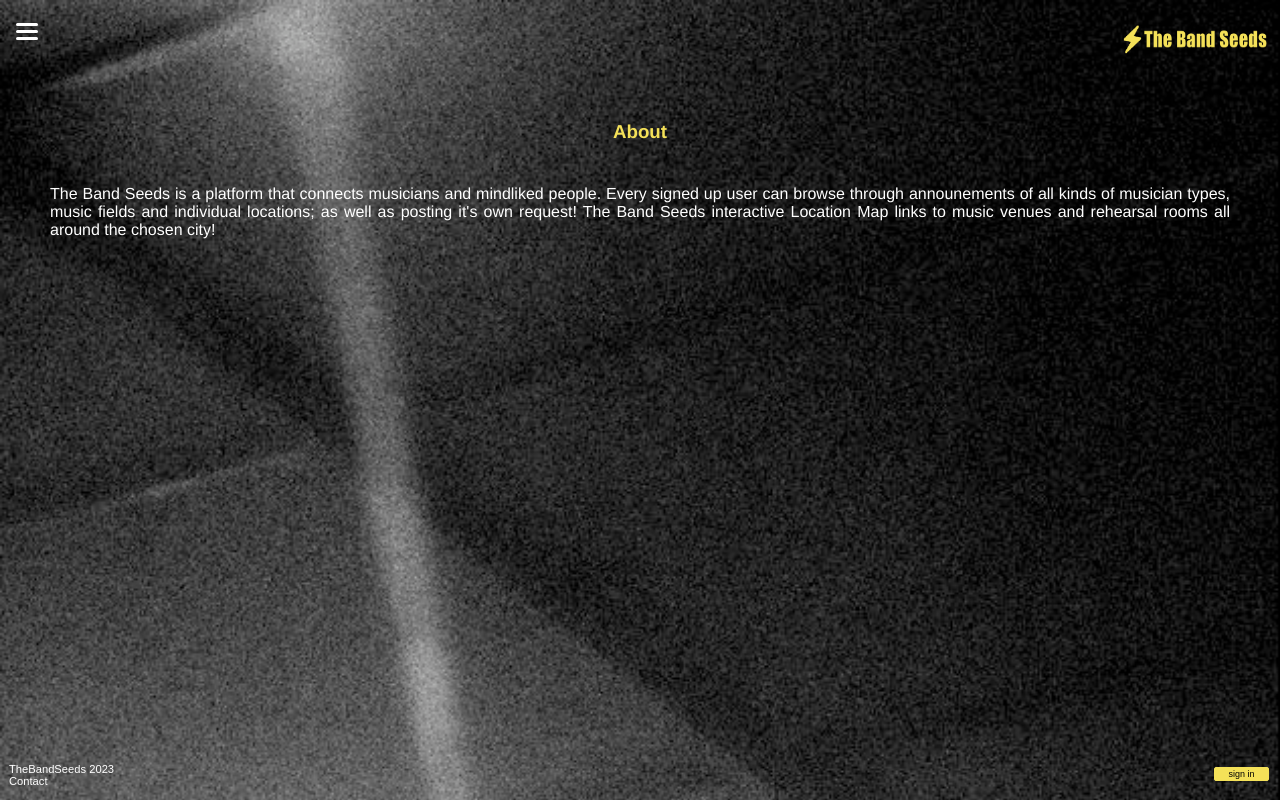
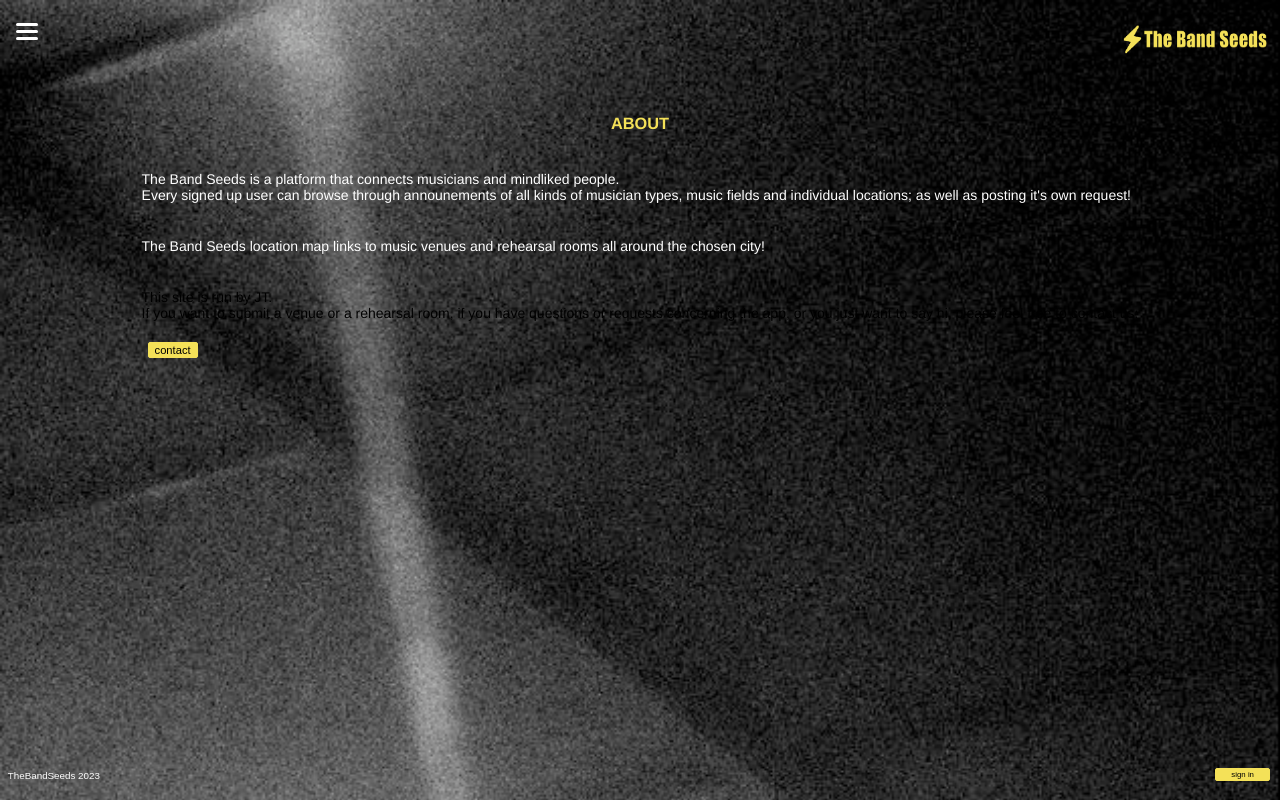
Before and after one commit to JoseMTrias/my-capstone-app, a Next.js app: page /about in a window 1280 px wide. Built offline with nearby package versions, Linux system fonts and the light colour scheme; no server answers.

Commit message:
last styling

```diff
--- a/src/components/Button/styled.js
+++ b/src/components/Button/styled.js
@@ -65,6 +65,15 @@ const StyledButton = styled.button`
 	&:active {
 		/* background: #bad; */
 	}
+
+	&.button-contact {
+		margin: 0px 2px 2px 6px;
+		background-color: #f4e158;
+		border: #f4e158 1px solid;
+		color: black;
+		font-size: 0.8em;
+		width: 50px;
+	}
 `;
 
 export default StyledButton;
--- a/src/components/Footer/Footer.js
+++ b/src/components/Footer/Footer.js
@@ -5,7 +5,7 @@ export default function Footer() {
 	return (
 		<>
 		<StyledFooter>
-			<p >TheBandSeeds 2023<br></br><a className='footer-link-text' href='mailto:jmgarciatrias@gmail.com'>Contact</a></p>
+			<p >TheBandSeeds 2023</p>
 			<LoginButton></LoginButton>
 		</StyledFooter>
 		</>
--- a/src/pages/about.js
+++ b/src/pages/about.js
@@ -1,4 +1,6 @@
 import Head from 'next/head';
+import StyledButton from '../components/Button/styled';
+import Link from 'next/link';
 
 export default function AboutPage() {
 	return (
@@ -7,12 +9,20 @@ export default function AboutPage() {
 				<title key="title">About</title>
 				<meta key="description" name="description" content="About" />
 			</Head>
-			<h3 className='map-header'>About</h3>
+			<h3 className='map-header'>ABOUT</h3>
 			<p className='about-text'>
-			The Band Seeds is a platform that connects musicians and mindliked people. Every signed up user can browse through
+			The Band Seeds is a platform that connects musicians and mindliked people.<br></br> Every signed up user can browse through
 			announements of all kinds of musician types, music fields and individual locations; as well as posting it's own request!
-			The Band Seeds interactive Location Map links to music venues and rehearsal rooms all around the chosen city!
 			</p>
+			<p>The Band Seeds location map links to music venues and rehearsal rooms all around the chosen city!</p>
+			<p className='about-contact-text'>This site is run by JT.<br></br>
+			If you want to submit a venue or a rehearsal room, if you have questions or requests concerning the app, or you just want to say hi, please feel free to contact us:</p>
+			<StyledButton className='button-contact'>
+				<a href="mailto:jmgarciatrias@gmail.com" className='contact-button-link'>contact</a>
+			</StyledButton>
 		</>
 	);
 }
+
+
+// href='mailto:jmgarciatrias@gmail.com
--- a/src/pages/announcements/[id].js
+++ b/src/pages/announcements/[id].js
@@ -36,7 +36,7 @@ export default function AnnouncementDetailPage() {
 
 	return (
 		<div >
-			<h3 className='ad-profile-header'>Announcement Profile</h3>
+			<h4 className='ad-profile-header'>ANNOUNCEMENT PROFILE</h4>
 			<Card
 				id={announcementDetail._id}
 				date={announcementDetail.date}
--- a/src/pages/index.js
+++ b/src/pages/index.js
@@ -16,7 +16,7 @@ export default function HomePage() {
 			<h2 className='slogan'>PLUG IN<br></br> TUNE UP<br></br> ROCK OUT!</h2>
 			<p className='p-text-landingpage'>
 			Sign in, post your announcements and connect with musicians and mindliked people!
-The Band Seed´s  interactive Location Map leads you to music venues and rehearsal rooms all around your city!			</p>
+The Band Seed's location map leads you to music venues and rehearsal rooms all around your city!			</p>
 			<br />
 		</>
 	);
--- a/src/pages/map.js
+++ b/src/pages/map.js
@@ -3,8 +3,8 @@ import Map from "../components/Map";
 export default function MapPage() {
     return (
     <>
-    <h3 className="map-header">Locations</h3>
-    <p>Our favourite collection of concert venues and rehearsal rooms in Berlin!</p>
+    <h4 className="map-header">LOCATIONS</h4>
+    <p>Find the links to our favorite concert venues and rehearsal rooms in Berlin!</p>
     <Map></Map>
     </>
     )
--- a/src/styles.js
+++ b/src/styles.js
@@ -9,7 +9,7 @@ export const GlobalStyle = createGlobalStyle`
 
 	html {
 		font-family: Arial, Helvetica, sans-serif;
-		font-size: 16px;
+		font-size: 14px;
 		font-family: Arial, Helvetica, sans-serif;
 	}
 
@@ -83,7 +83,8 @@ export const GlobalStyle = createGlobalStyle`
 	.ad-profile-header {
 		margin-top: 15px;
 		display: flex;
-		justify-content: center
+		justify-content: center;
+		color: #f4e158
 	}
 
 	.footer-link-text {
@@ -91,11 +92,15 @@ export const GlobalStyle = createGlobalStyle`
 	}
 
 	.p-text-landingpage {
-		text-align: justify;
+		text-align: left;
 	}
-	.about-text {
-		text-align: justify;
 
+	.about-contact-text {
+		color: black;
+	}
+
+	.contact-button-link {
+		color: black;
 	}
 
 `;
```
